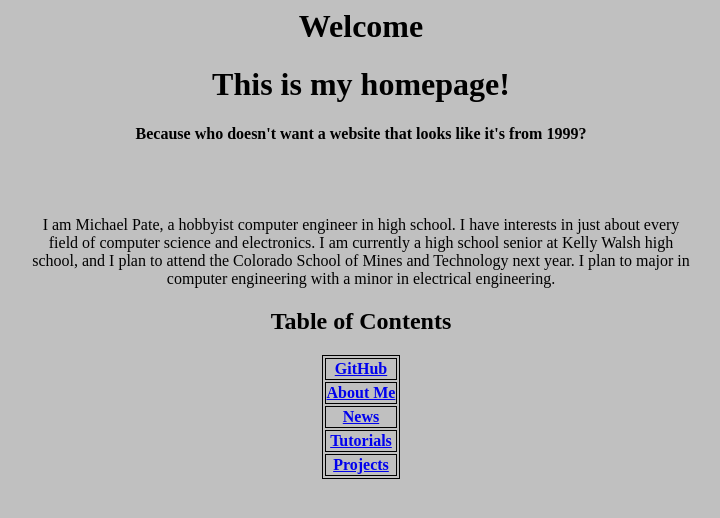
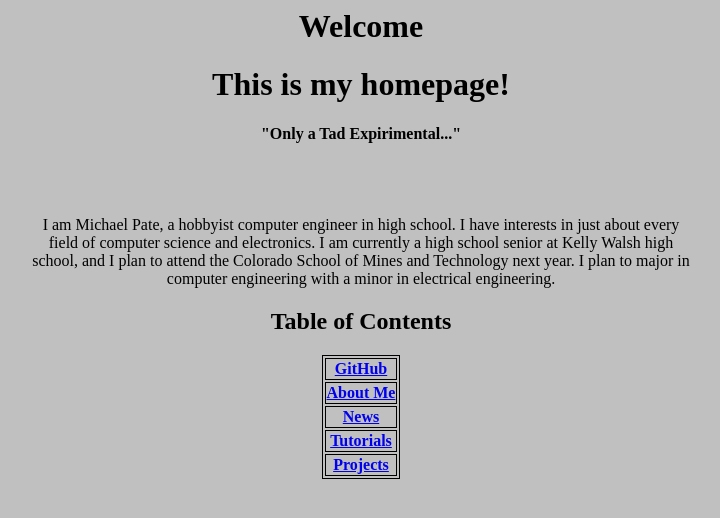
Before and after one commit to MichaelPate/MichaelPate.github.io, a plain HTML site: page index.html in a window 1280 px wide. Shown: the whole page, without its empty margins (279-999 px from the left). Drawn offline with Linux system fonts and the light colour scheme.

Commit message:
Changed Intro

```diff
--- a/index.html
+++ b/index.html
@@ -4,7 +4,7 @@
   <div>
     <h1 align="center">Welcome</h1>
     <h1 align="center">This is my homepage!</h1>
-    <h4 align="center">Because who doesn't want a website that looks like it's from 1999?</h4>
+    <h4 align="center">"Only a Tad Expirimental..."</h4>
     <br><br>
     <p align="center" style="padding-left:300px;padding-right:300px">
     I am Michael Pate, a hobbyist computer engineer in high school. I have
```
